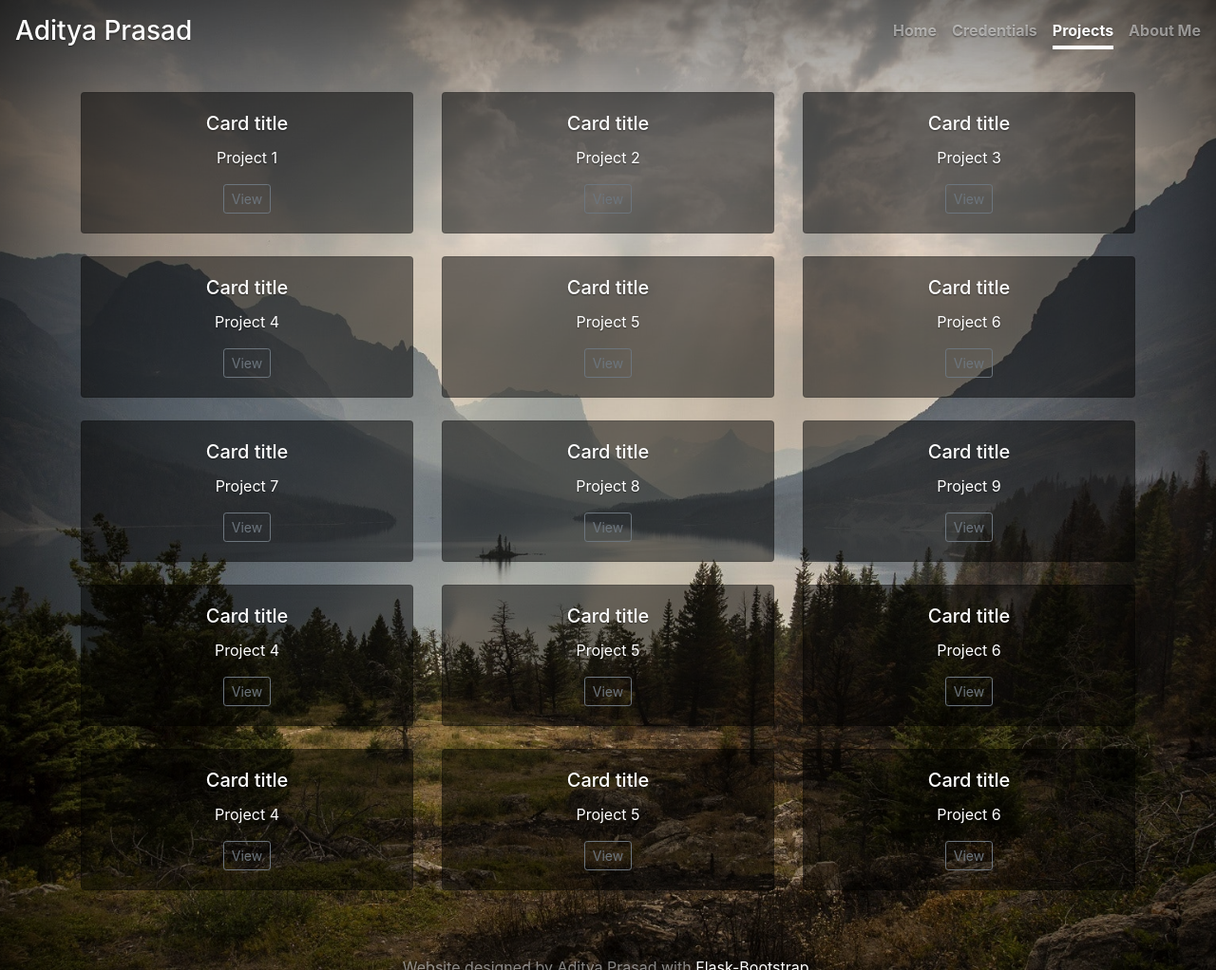
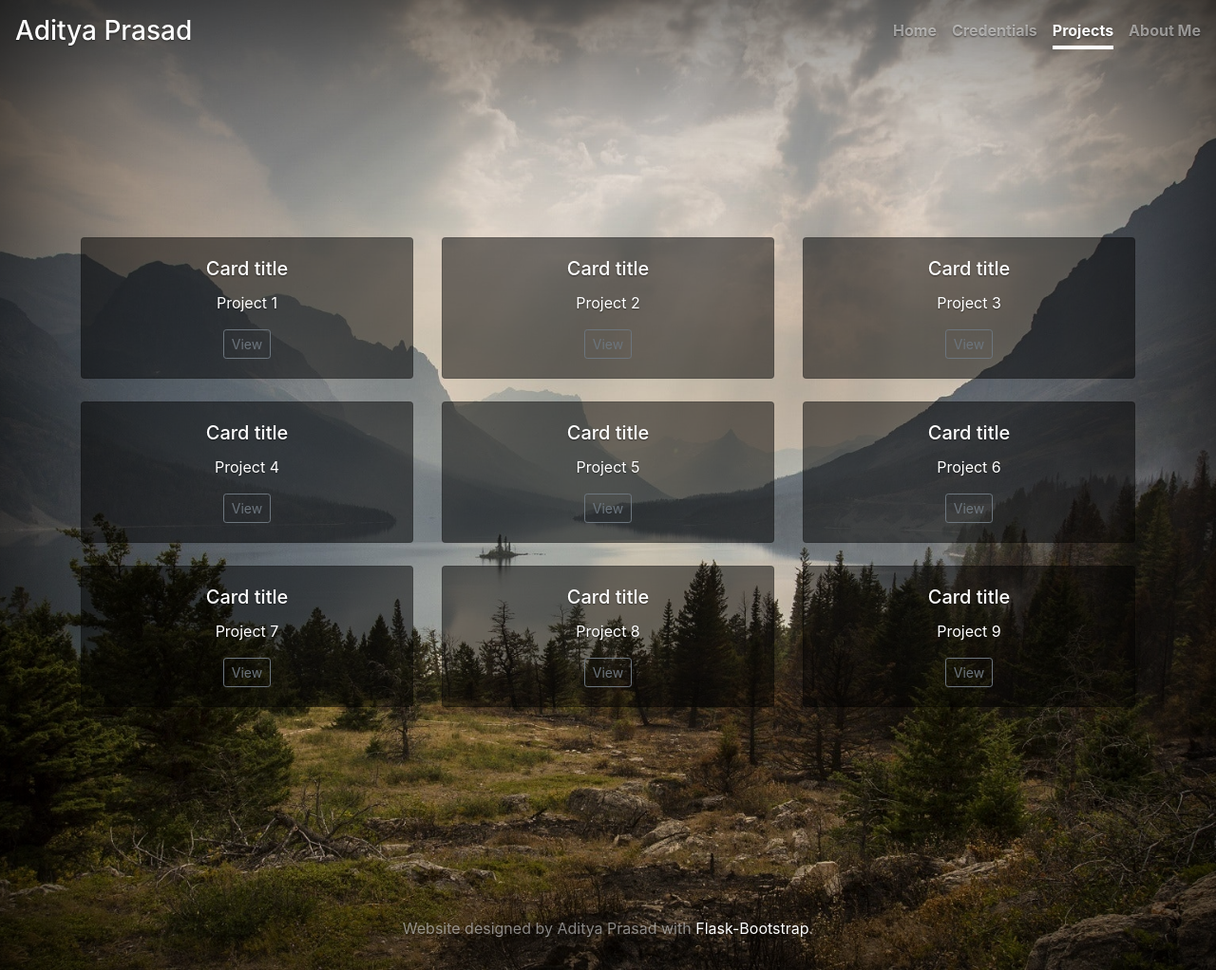
Before and after one commit to AdityaPrasad1/adityaprasad.me, a Flask app: page /projects/ in a window 1280 px wide. Shown: the whole page at 95% size. Run offline with Flask 2, Linux system fonts and the light colour scheme; some libraries are stand-ins or nearby versions.

Commit message:
starting credentials page

```diff
--- a/app/static/css/cover.css
+++ b/app/static/css/cover.css
@@ -7,6 +7,10 @@
  }
 
 .card-trans {
+    background-color:rgba(0, 0, 0, 0.5);
+}
+
+.cont-trans {
     background-color:rgba(0, 0, 0, 0.5);
 }
 
--- a/app/templates/credentials.html
+++ b/app/templates/credentials.html
@@ -38,7 +38,9 @@
         </div>
       </header>
 
+      <main role="main" id="main-pad" class="cont-trans">
 
+      </main>
 
       <footer class="mastfoot mt-auto">
         <div class="inner">
--- a/app/templates/projects.html
+++ b/app/templates/projects.html
@@ -124,62 +124,6 @@
                 </div>
               </div>
             </div>
-
-            <div class="col-md-4">
-              <div class="card mb-4 box-shadow card-trans">
-                <div class="card-body">
-                  <h5 class="card-title">Card title</h5>
-                  <p class="card-text">Project 4</p>
-                  <button type="button" class="btn btn-sm btn-outline-secondary">View</button>
-                </div>
-              </div>
-            </div>
-            <div class="col-md-4">
-              <div class="card mb-4 box-shadow card-trans">
-                <div class="card-body">
-                  <h5 class="card-title">Card title</h5>
-                  <p class="card-text">Project 5</p>
-                  <button type="button" class="btn btn-sm btn-outline-secondary">View</button>
-                </div>
-              </div>
-            </div>
-            <div class="col-md-4">
-              <div class="card mb-4 box-shadow card-trans">
-                <div class="card-body">
-                  <h5 class="card-title">Card title</h5>
-                  <p class="card-text">Project 6</p>
-                  <button type="button" class="btn btn-sm btn-outline-secondary">View</button>
-                </div>
-              </div>
-            </div>
-
-            <div class="col-md-4">
-              <div class="card mb-4 box-shadow card-trans">
-                <div class="card-body">
-                  <h5 class="card-title">Card title</h5>
-                  <p class="card-text">Project 4</p>
-                  <button type="button" class="btn btn-sm btn-outline-secondary">View</button>
-                </div>
-              </div>
-            </div>
-            <div class="col-md-4">
-              <div class="card mb-4 box-shadow card-trans">
-                <div class="card-body">
-                  <h5 class="card-title">Card title</h5>
-                  <p class="card-text">Project 5</p>
-                  <button type="button" class="btn btn-sm btn-outline-secondary">View</button>
-                </div>
-              </div>
-            </div>
-            <div class="col-md-4">
-              <div class="card mb-4 box-shadow card-trans">
-                <div class="card-body">
-                  <h5 class="card-title">Card title</h5>
-                  <p class="card-text">Project 6</p>
-                  <button type="button" class="btn btn-sm btn-outline-secondary">View</button>
-                </div>
-              </div>
-            </div>
           </div>
         </div>
       </main>
```
